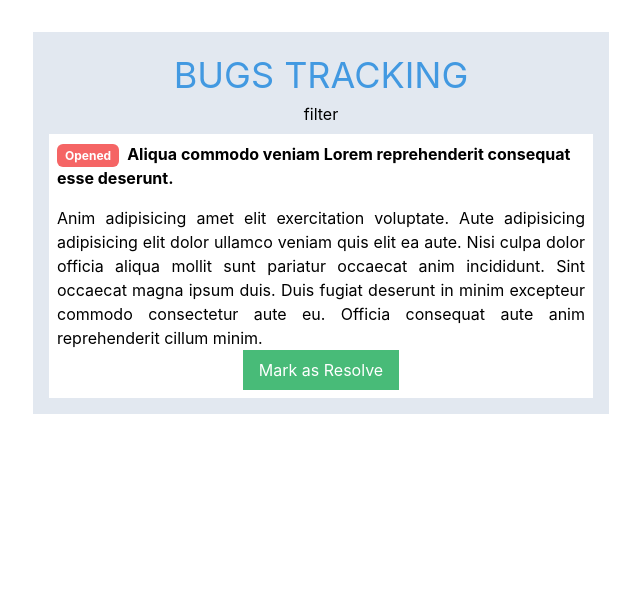
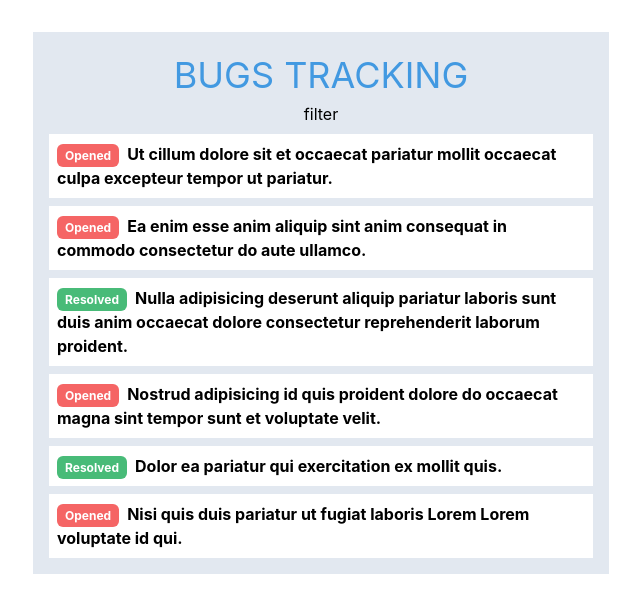
Before and after one commit to zellitsss/bug-tracking-reactjs, a React (Create React App) app: page / in a window 1280 px wide. Shown: the top 612 px of the page, without its empty margins (319-959 px from the left). Built offline with nearby package versions, Linux system fonts and the light colour scheme.

Commit message:
+ Render bugs from list

```diff
--- a/src/App.js
+++ b/src/App.js
@@ -2,22 +2,61 @@ import React from 'react';
 import './App.css';
 import Bug from './components/Bug';
 
-const data = {
-  status: 0,
-  name: 'Aliqua commodo veniam Lorem reprehenderit consequat esse deserunt.',
-  description: 'Anim adipisicing amet elit exercitation voluptate. Aute adipisicing adipisicing elit dolor ullamco veniam quis elit ea aute. Nisi culpa dolor officia aliqua mollit sunt pariatur occaecat anim incididunt. Sint occaecat magna ipsum duis. Duis fugiat deserunt in minim excepteur commodo consectetur aute eu. Officia consequat aute anim reprehenderit cillum minim.'
-};
+const bugs = [
+  {
+    id: 1,
+    status: 0,
+    name: 'Ut cillum dolore sit et occaecat pariatur mollit occaecat culpa excepteur tempor ut pariatur.',
+    description: 'Voluptate occaecat enim incididunt cillum. Cupidatat pariatur nisi minim consequat excepteur culpa elit non tempor. Ut et consectetur est minim cillum veniam est esse amet et anim excepteur amet est. Labore nisi tempor officia deserunt.'
+  },
+  {
+    id: 2,
+    status: 0,
+    name: 'Ea enim esse anim aliquip sint anim consequat in commodo consectetur do aute ullamco.',
+    description: 'Irure est exercitation id commodo aliqua et esse cillum eu adipisicing est aliquip do deserunt. Minim minim laborum fugiat qui incididunt adipisicing amet do reprehenderit. Non excepteur officia ad anim laborum tempor fugiat in. Magna labore id non aliqua nulla magna sit minim ipsum irure consequat. Ex ut elit pariatur cupidatat dolor. Est nulla aute amet ipsum.'
+  },
+  {
+    id: 3,
+    status: 1,
+    name: 'Nulla adipisicing deserunt aliquip pariatur laboris sunt duis anim occaecat dolore consectetur reprehenderit laborum proident.',
+    description: 'Culpa consequat ullamco duis laboris elit ullamco qui reprehenderit quis. Occaecat sit ex dolore cillum quis anim commodo dolor deserunt est. Adipisicing do sint adipisicing sint qui ad.'
+  },
+  {
+    id: 4,
+    status: 0,
+    name: 'Nostrud adipisicing id quis proident dolore do occaecat magna sint tempor sunt et voluptate velit.',
+    description: 'Amet cillum amet duis cillum sunt occaecat anim nostrud. Sint est consequat qui nulla occaecat minim proident incididunt cillum sit. In dolore minim qui ad ex officia sit anim reprehenderit et. Pariatur ipsum commodo amet esse enim occaecat aute qui sunt consectetur. Minim id labore magna reprehenderit enim labore anim laboris aliquip elit. Commodo nisi ea enim veniam minim cupidatat labore nulla occaecat et velit aute non.'
+  },
+  {
+    id: 5,
+    status: 1,
+    name: 'Dolor ea pariatur qui exercitation ex mollit quis.',
+    description: 'Pariatur ea officia in do. Qui fugiat non elit sunt sint anim sint commodo id elit laboris nisi. Eu ad sint ipsum nulla voluptate aute et consequat consectetur voluptate esse. Quis eiusmod veniam aliquip cillum adipisicing laboris culpa laborum minim ea.'
+  },
+  {
+    id: 6,
+    status: 0,
+    name: 'Nisi quis duis pariatur ut fugiat laboris Lorem Lorem voluptate id qui.',
+    description: 'Minim ex sint excepteur tempor culpa culpa consequat labore adipisicing minim exercitation aliqua officia. Anim ut consectetur duis anim deserunt anim occaecat exercitation cupidatat quis consectetur amet. Laborum irure ex non ea voluptate officia eu cupidatat id ea dolor.'
+  },
+]
 
 class App extends React.Component {
+  constructor(props) {
+    super(props);
+    this.bugs = bugs;
+  }
   render() {
+    let bugsList = this.bugs.map((bug) =>
+      <Bug data={bug} key={bug.id.toString()} />
+    );
     return (
       <div className="min-h-screen py-8">
         <div className="max-w-xl mx-auto bg-gray-300 p-4 text-center">
           <header className="app-title">Bugs Tracking</header>
           <section>filter</section>
           <section className="bugs-list">
-            <Bug data={data}/>
-
+            {bugsList}
           </section>
         </div>
       </div>
--- a/src/components/Bug.js
+++ b/src/components/Bug.js
@@ -3,21 +3,40 @@ import Badge from './Badge.js';
 import ActionButton from './ActionButton.js';
 
 export default class Bug extends React.Component {
+
+    constructor(props) {
+        super(props);
+        this.onHeaderClicked = this.onHeaderClicked.bind(this);
+        this.state = {
+            showDescription: false
+        };
+    }
+
     render() {
+        let descriptionClass = 'bug-description';
+        if (!this.state.showDescription) {
+            descriptionClass += ' hidden';
+        }
         return (
             <div className="bug-item">
-              <div className="bug-header">
+              <div className="bug-header" onClick={this.onHeaderClicked}>
                 <Badge status={this.props.data.status} />{this.props.data.name}
               </div>
-              <div className="bug-description">
+              <div className={descriptionClass}>
                 <div className="text-justify">
                   {this.props.data.description}
                 </div>
-                <div>
+                <div className="pt-2">
                   <ActionButton status={this.props.data.status} />
                 </div>
               </div>
             </div>
         );
     }
+
+    onHeaderClicked() {
+        this.setState(state => ({
+            showDescription: !state.showDescription
+        }));
+    }
 }
--- a/src/tailwind.css
+++ b/src/tailwind.css
@@ -7,11 +7,15 @@
 }
 
 .bug-item {
-    @apply bg-white py-2 mt-2;
+    @apply bg-white mt-2;
 }
 
 .bug-header {
-    @apply text-left px-2 font-bold;
+    @apply text-left py-2 px-2 font-bold;
+}
+
+.bug-header:hover {
+    @apply bg-gray-200;
 }
 
 .bug-badge {
@@ -27,7 +31,7 @@
 }
 
 .bug-description {
-    @apply px-2 pt-4;
+    @apply px-2 py-2;
 }
 
 .action-btn {
```
Also changed, not shown: src/tailwind.generated.css.
